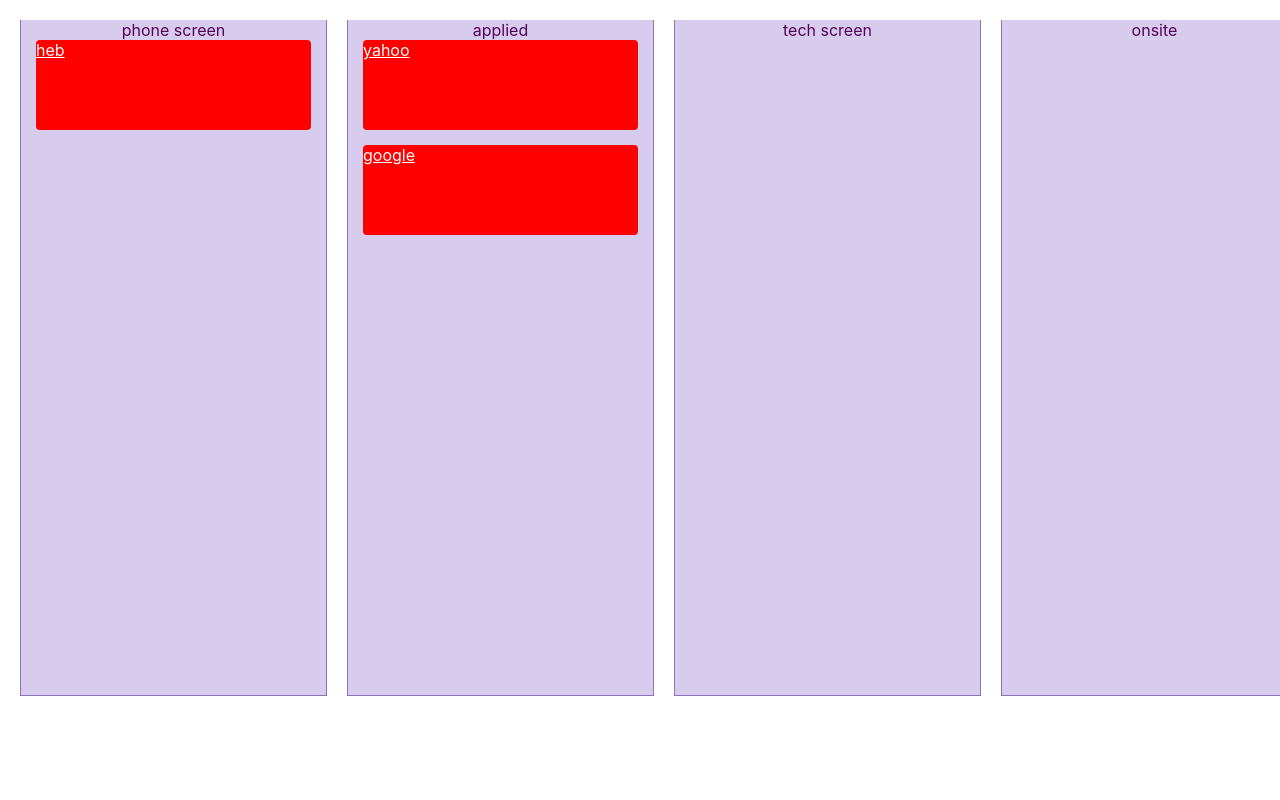
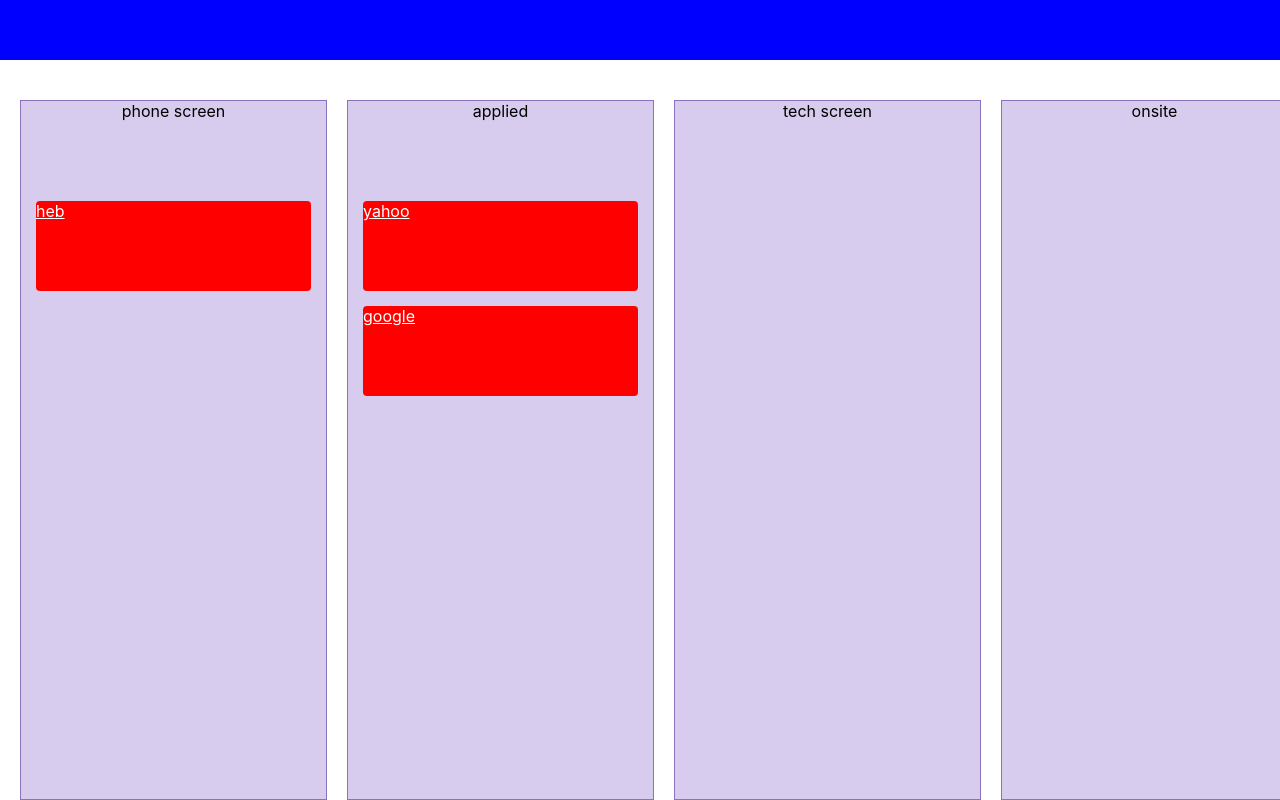
Before and after one commit to ValkrynCiel/Huntr_Board_v2.0, a React (Create React App) app in the folder client/: page /1/board in a window 1280 px wide. Built offline with nearby package versions, Linux system fonts and the light colour scheme.

Commit message:
fixed bugs

```diff
--- a/client/src/App.js
+++ b/client/src/App.js
@@ -2,12 +2,12 @@
 import {BrowserRouter, Route} from 'react-router-dom';
 import './App.css';
 import ModalSwitch from './ModalSwitch';
-import HuntrBoardPage from './HuntrBoardPage';
-import LoginForm from './Login';
+import NavBar from './NavBar';
 
 function App() {
   return (
     <div className="App">
+      <NavBar/>
       <BrowserRouter>
         {/* <Route exact path="/login/" render={rtp => <LoginForm {...rtp} />} />
         <Route exact path="/:username/board" render={rtp => <HuntrBoardPage />} />
--- a/client/src/Column.jsx
+++ b/client/src/Column.jsx
@@ -4,38 +4,48 @@
 import Job from './Job';
 
 const Container = styled.div`
-  height: calc(100vh - 125px);
+  display: flex;
+  flex-direction: column;
+  margin: 0 10px;
+  border: rgb(140, 114, 189) solid 1px;
+`
+const ColumnHeader = styled.div`
+  width: 305px;
+  height: 100px;
+  background-color:rgb(215, 203, 238);
+`
+
+const DropArea = styled.div`
+  flex: 1;
   width: 305px;
   background-color:rgb(215, 203, 238);
   user-select: none;
   overflow-Y: scroll;
-  border: rgb(140, 114, 189) solid 1px;
-  border-top: 0px;
   color: rgb(85, 3, 85);
   flex-direction: column;
-  margin: 10px;
 `
 
 class Column extends Component {
   render () {
     return (
+      <Container>
+        <ColumnHeader>
+          {this.props.column.name}
+        </ColumnHeader>
         <Droppable droppableId={this.props.id}>
-
           {(provided) => (
-            <Container
+            <DropArea
               ref={provided.innerRef}
               {...provided.droppableProps}
             >
-              <>
-              {this.props.column.name}
               {this.props.jobs.map((job, index) => (
                 <Job key={job.id} job={job} index={index} />
               ))}
               {provided.placeholder}
-              </>
-            </Container>
+            </DropArea>
           )}
         </Droppable>
+      </Container>
     )
   }
 }
--- a/client/src/HuntrBoardPage.jsx
+++ b/client/src/HuntrBoardPage.jsx
@@ -12,7 +12,9 @@
   float: left;
   display: flex;
   flex-direction: row;
-  padding: 10px;
+  padding: 0 10px;
+  height: calc(100vh - 100px);
+  margin-top: 100px;
 `
 
 class HuntrBoardPage extends Component {
--- a/client/src/Modal.jsx
+++ b/client/src/Modal.jsx
@@ -2,41 +2,45 @@
 import styled from 'styled-components';
 
 const ModalBackground = styled.div`
-  position: absolute,
-  top: 0,
-  left: 0,
-  bottom: 0,
-  right: 0,
-  background: rgba(0, 0, 0, 0.15)
+  position: absolute;
+  top: 0;
+  left: 0;
+  bottom: 0;
+  right: 0;
+  background: rgba(0, 0, 0, 0.25);
 `
 const ModalDisplay = styled.div`
-  position: absolute,
-  background: #fff,
-  z-index: 1,
-  top: 25,
-  left: 10%,
-  right: 10%,
-  padding: 15,
-  border: 2px solid #444
+  position: absolute;
+  background: #fff;
+  z-index: 100;
+  top: 10%;
+  left: 10%;
+  right: 10%;
+  padding: 15;
+  border: 2px solid #444;
 `
 class Modal extends Component {
   constructor(props) {
     super(props);
-    this.back = this.back.bind(this);
+    this.goToBoard = this.goToBoard.bind(this);
+    this.stopPropagation = this.stopPropagation.bind(this);
   }
 
 
-  back(e) {
+  goToBoard(e) {
+    this.props.history.push(`/new/board`);
+  }
+
+  stopPropagation(e) {
     e.stopPropagation();
-    this.props.history.goBack();
   }
 
   render() {
     return (
-      <ModalBackground onClick={this.back}>
-        <ModalDisplay>
+      <ModalBackground onClick={this.goToBoard}>
+        <ModalDisplay onClick={this.stopPropagation}>
           <h1>{this.props.match.params.id}</h1>
-          <button type="button" onClick={this.back}>
+          <button type="button" onClick={this.goToBoard}>
             Close
           </button>
         </ModalDisplay>
--- /dev/null
+++ b/client/src/NavBar.jsx
@@ -0,0 +1,19 @@
+import React, {Component} from 'react';
+import styled from 'styled-components';
+
+const Navigation = styled.div`
+  height: 60px;
+  width: 100vw;
+  position: fixed;
+  top: 0;
+  background-color: blue;
+`
+class NavBar extends Component {
+  render() {
+    return (
+      <Navigation/>
+    )
+  }
+}
+
+export default NavBar;
```
